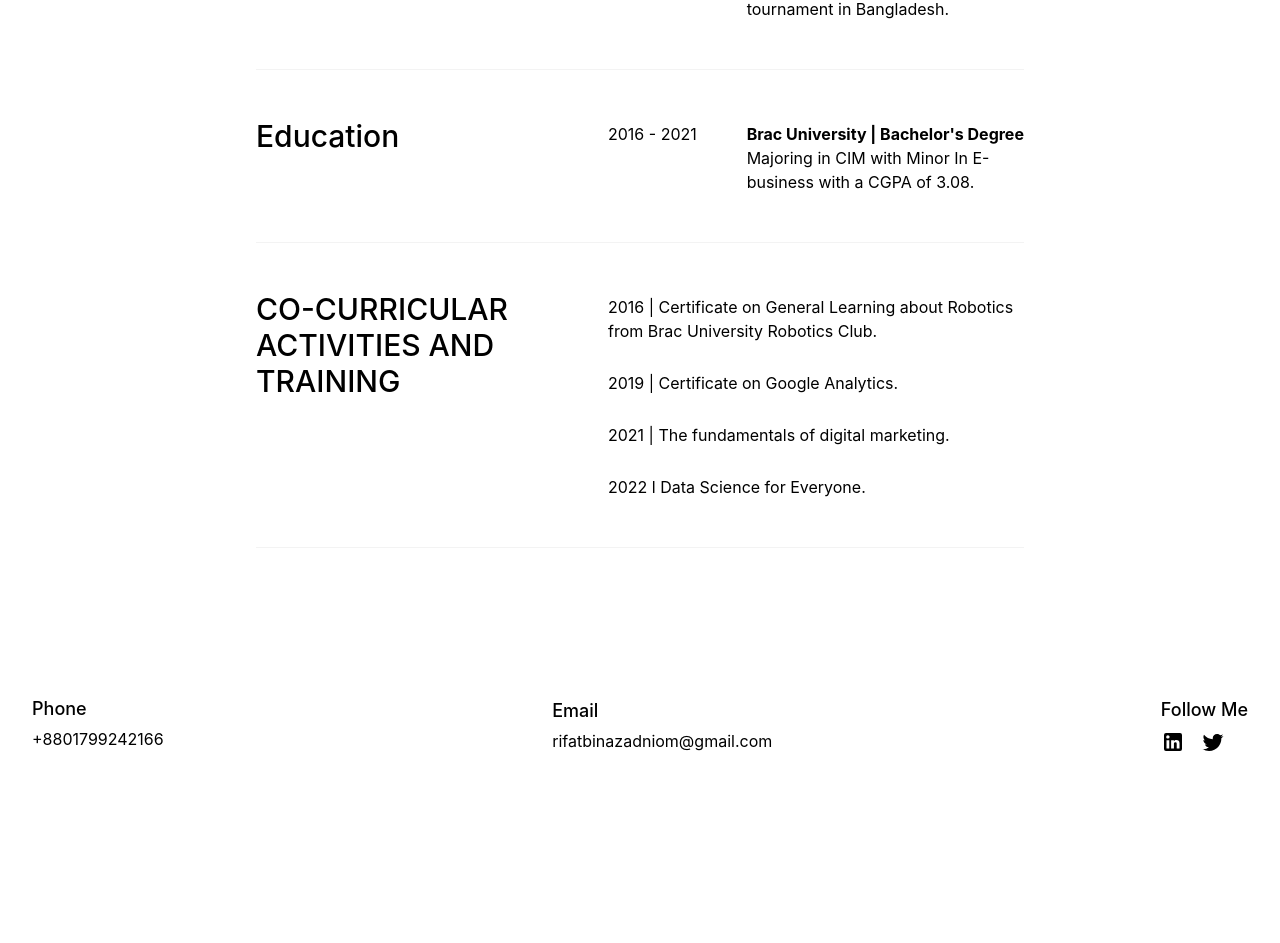
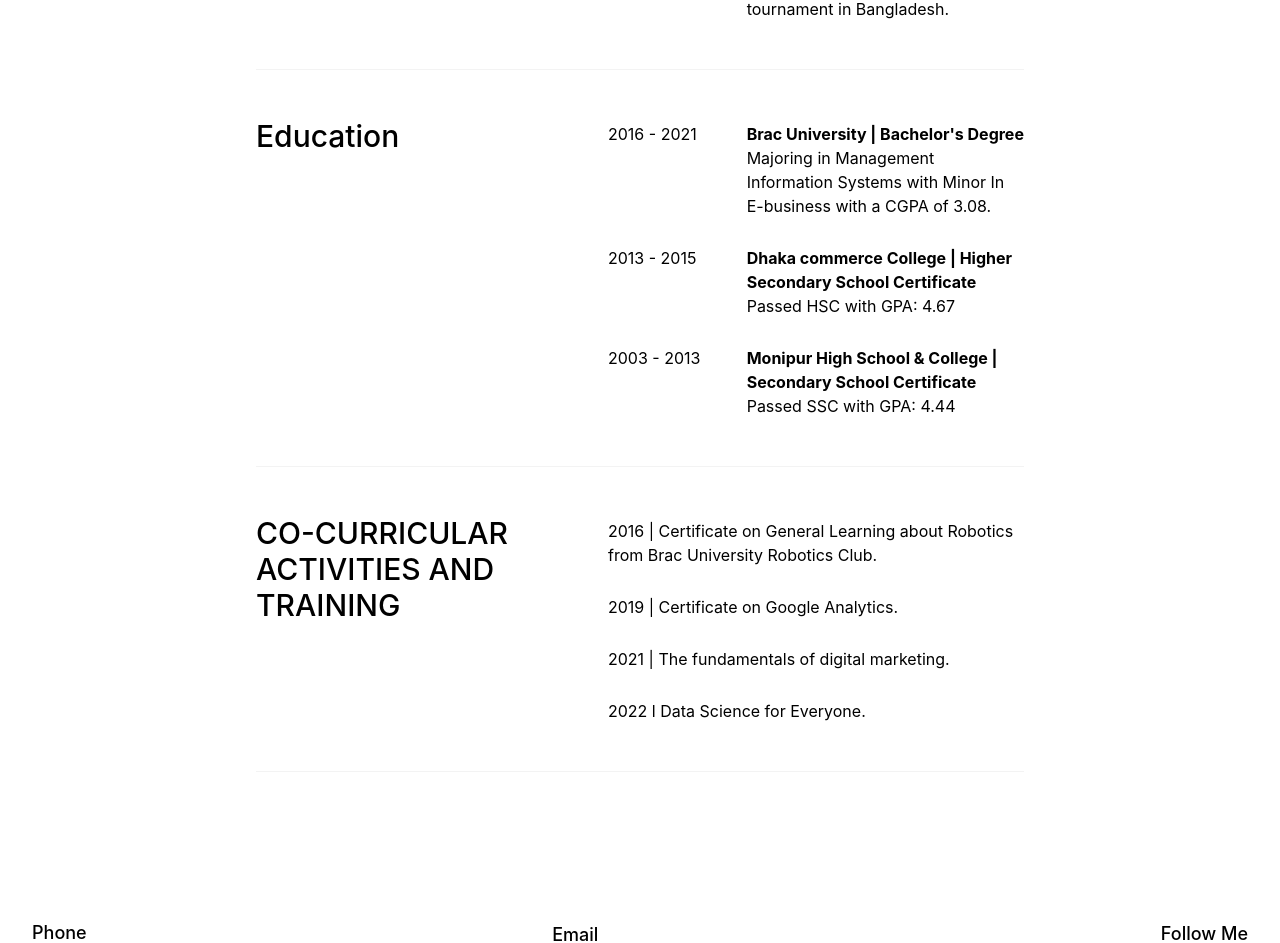
Before and after one commit to Navid101/rifatportfolio, a Next.js app: page /resume in a window 1280 px wide. Shown: the part 1231-2174 px from the top of the page. Before the commit the page ends 2017 px from the top, so only its background shows below. Built offline with nearby package versions, Linux system fonts and the light colour scheme.

Commit message:
changed details

```diff
--- a/pages/resume.jsx
+++ b/pages/resume.jsx
@@ -29,7 +29,17 @@ const resume = () => {
         {
           time:'2016 - 2021',
           subject:"Brac University | Bachelor's Degree",
-          description:'Majoring in CIM with Minor In E-business with a CGPA of 3.08.'
+          description:'Majoring in Management Information Systems with Minor In E-business with a CGPA of 3.08.'
+        },
+        {
+          time:'2013 - 2015',
+          subject:"Dhaka commerce College | Higher Secondary School Certificate",
+          description:'Passed HSC with GPA: 4.67'
+        },
+        {
+          time:'2003 - 2013',
+          subject:"Monipur High School & College | Secondary School Certificate",
+          description:'Passed SSC with GPA: 4.44'
         }
 
       ]
```
